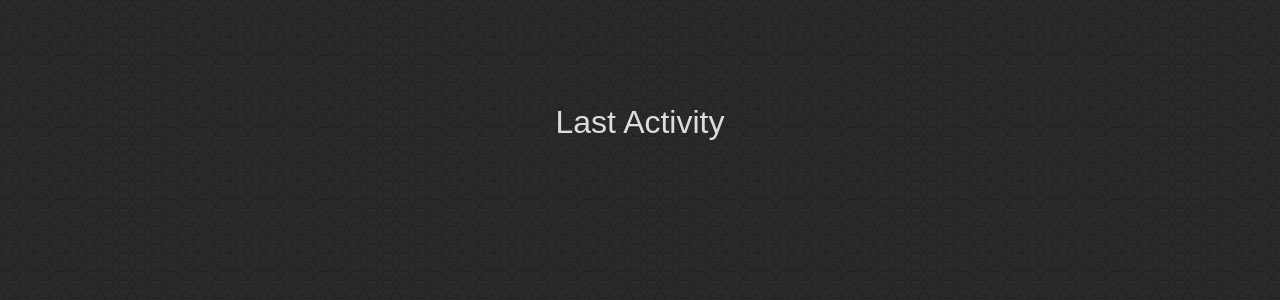
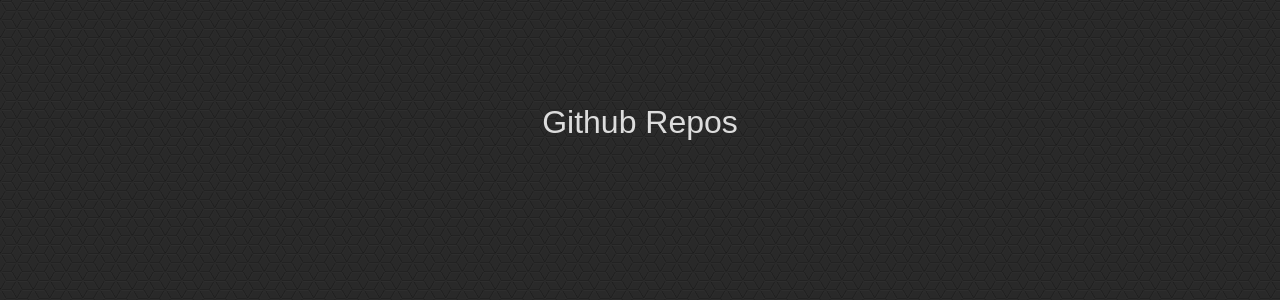
Before and after one commit to mrizzoli/mrizzoli.github.io, a Jekyll site: the page built from index.html, in a window 1280 px wide and 900 px high, scrolled down 778 px. Shown: the part 156-456 px from the top of the window. Built offline with Jekyll 4.4.1, drawn with Linux system fonts in a browser that asks for light colours; some web fonts are replaced; a script that is not in the unit is left out.

Commit message:
added repos

```diff
--- a/index.html
+++ b/index.html
@@ -24,13 +24,12 @@
 
       <section id="abstracts">
 
-        <h2 class="header author-header"> Last Activity </h2>
-        {% for post in site.posts limit:3 %}
+        <h2 class="header author-header"> Github Repos </h2>
+        {% for repository in site.github.public_repositories %}
         <div class="col-md-4">
           <h2 class="post-title">
-            <a href="{{site.url}}/notebook{{post.url}}">
-              {{ post.title }}
-            </a>
+            {{ repository.name }}<a href="{{repository.url}}">
+             </a>
           </h2>
           <div class="post-descr">
             <p>
```
